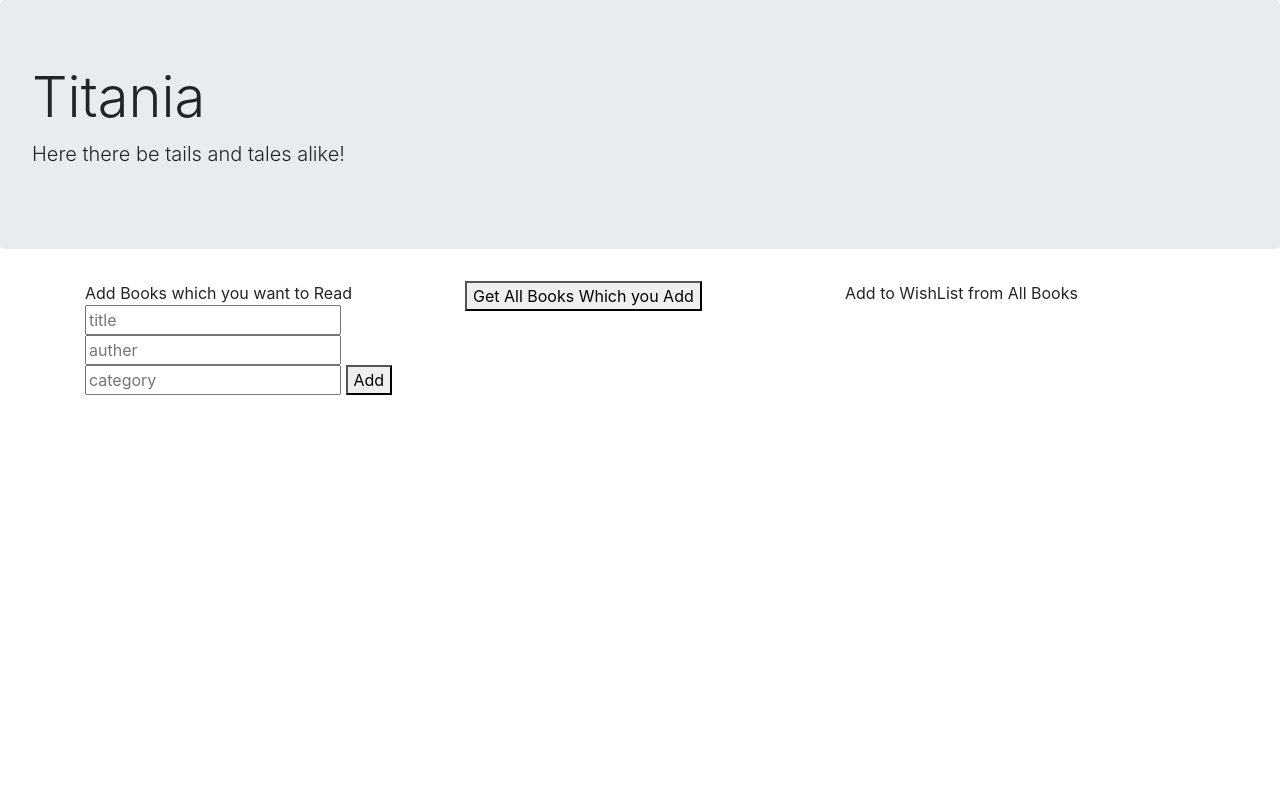
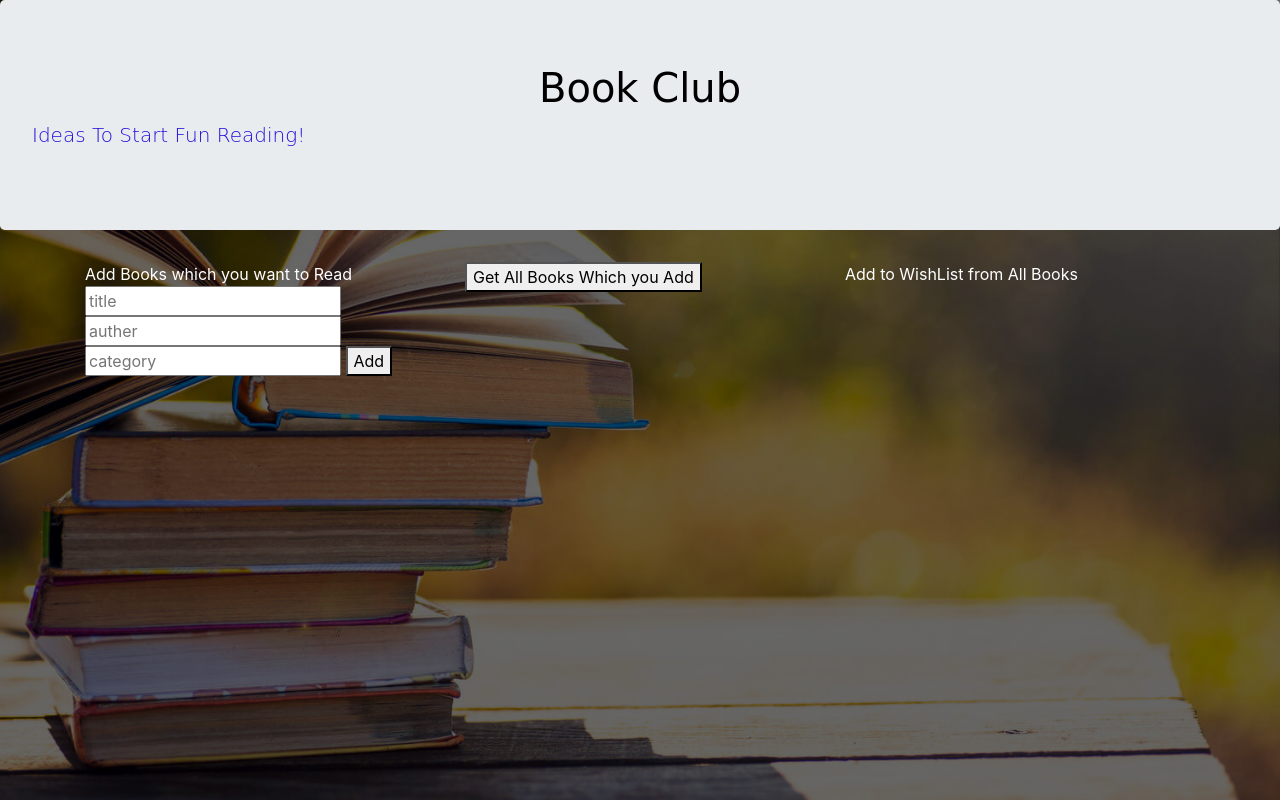
Before and after one commit to DaynaDay/wishyoureadme, a website: page public/book-page.html in a window 1280 px wide. Drawn offline with nearby package versions, Linux system fonts and the light colour scheme.

Commit message:
changing front end design

```diff
--- a/public/assets/css/style.css
+++ b/public/assets/css/style.css
@@ -10,6 +10,20 @@ h2{
   color: #ffffff;
 
 
+}
+
+h1{
+  font-family: cursive;
+  color: black ;
+  text-align: center;
+}
+
+div{
+  color: #ffffff;
+}
+p{
+  color: rgb(35, 15, 218);
+  font-family: cursive;
 }
 
 .login-page{
--- a/public/assets/js/book-page.js
+++ b/public/assets/js/book-page.js
@@ -14,11 +14,11 @@
 // $.ajax(settings).done(function (response) {
 //   console.log(response);
 // });
-
+//GET ALL BOOKS
 var getAllBooks = document.getElementById("Add");
 getAllBooks.addEventListener("click",function(e){
   e.preventDefault()
-//GET ALL BOOKS
+
 var settings = {
   "async": true,
   "crossDomain": true,
--- a/public/book-page.html
+++ b/public/book-page.html
@@ -5,11 +5,12 @@
   <meta name="viewport" content="width=device-width, initial-scale=1.0">
   <title>Document</title>
   <link rel="stylesheet" href="https://stackpath.bootstrapcdn.com/bootstrap/4.4.1/css/bootstrap.min.css">
+  <link rel="stylesheet" href="./assets/css/style.css">
 </head>
 <body>
   <div class="jumbotron">
-    <h1 class="display-4">Titania</h1>
-    <p class="lead">Here there be tails and tales alike!</p>
+    <h1>Book Club</h1>
+    <p class="lead">Ideas To Start Fun Reading!</p>
     </div>
 
     <div class="container">
```
Also changed, not shown: public/index.html (+1 -0 lines).
